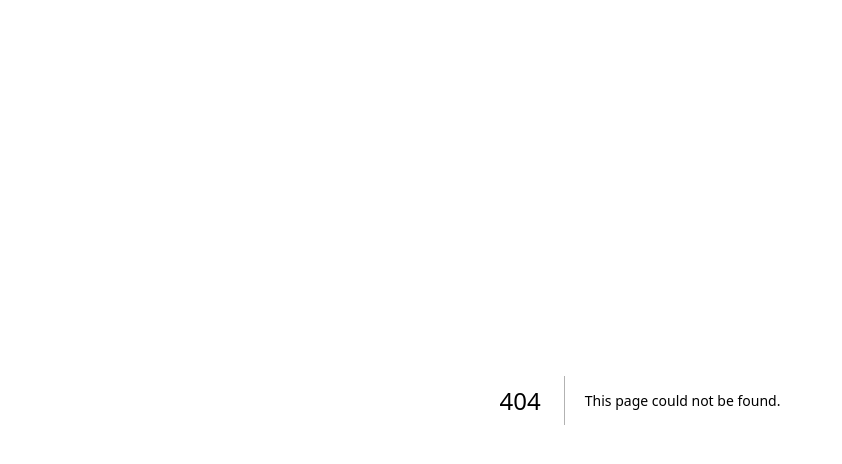
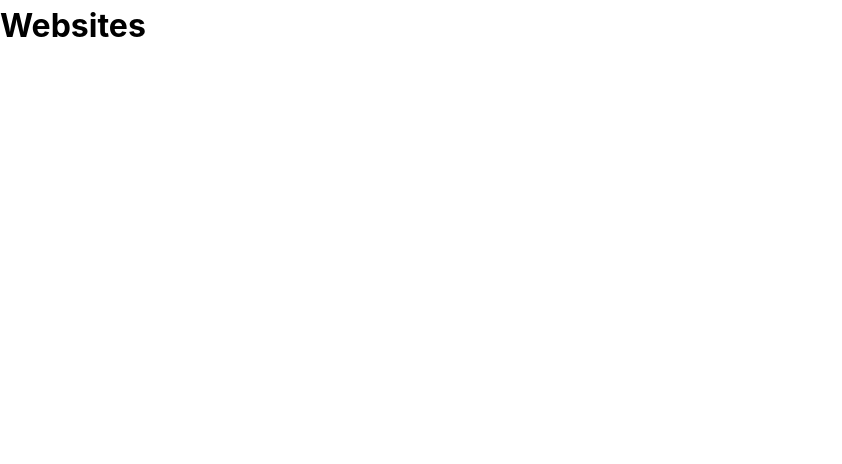
Before and after one commit to reagan1440/SB-V7, a Next.js app: page /websites in a window 1280 px wide. Before the commit this address had no page. Shown: the top 464 px of the page, without its empty margins (0-842 px from the left). Built offline with nearby package versions, Linux system fonts and the light colour scheme.

Commit message:
end of day updates

```diff
--- a/components/Integrations.module.css
+++ b/components/Integrations.module.css
@@ -381,11 +381,6 @@
 }
 
 
-/*  media screen  */
-
-/* Mobile Styles */
-
-/* Base Styles for Mobile Screens */
 @media (max-width: 1700px) {
     .headerSection {
         flex-direction: column;
--- /dev/null
+++ b/components/Websites.module.css
@@ -0,0 +1,3 @@
+.container {
+    width: 100%;
+}
--- /dev/null
+++ b/pages/websites.tsx
@@ -0,0 +1,13 @@
+import React from 'react';
+import styles from '../components/Websites.module.css';
+const Websites = () => {
+  return (
+    <div className={styles.container}>
+      <header className={styles.header}>
+        <h1>Websites</h1>
+      </header>
+    </div>
+  );
+};
+
+export default Websites;
--- a/styles/Global.css
+++ b/styles/Global.css
@@ -78,18 +78,3 @@ body {
   font-size: 18px;
   margin-top: 10px;
 }
-
-/* global.css */
-.i4ewOd-pzNkMb-haAclf {
-  display: none !important;
-}
-
-.google-map-container iframe {
-  width: 100%;
-  height: 100%;
-  border: none; /* Ensure no borders on the iframe */
-}
-
-.i4ewOd-pzNkMb-haAclf {
-  display: none !important;
-}
```
Also changed, not shown: components/GoogleMaps.module.css (deleted, +0 -17 lines).
